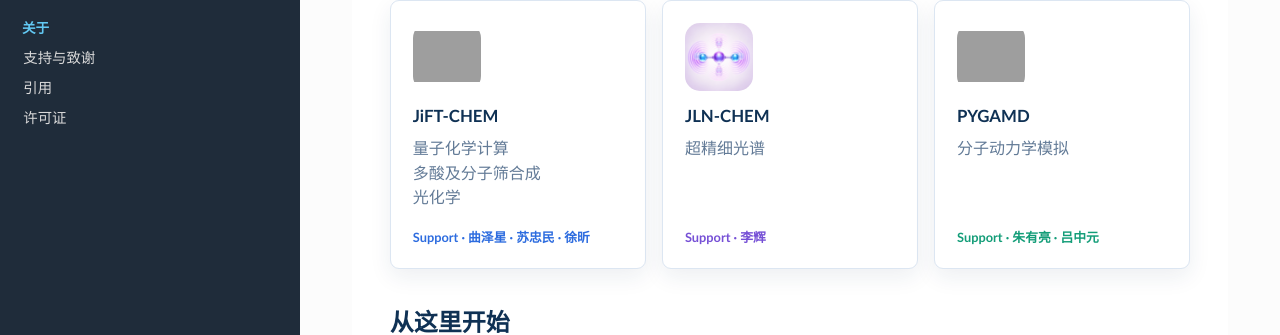
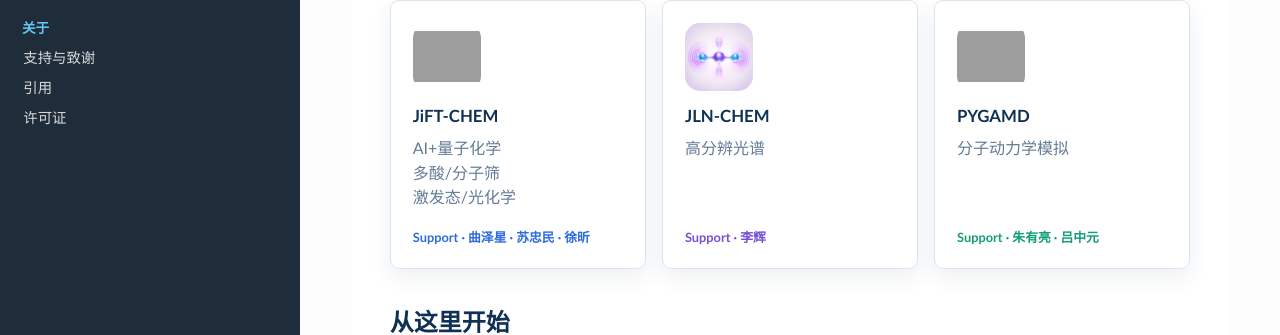
Before and after one commit to lhc007-sudo/Tang, a Sphinx documentation site: the page built from source/index.md, in a window 1280 px wide and 1336 px high. Shown: the part 671-1006 px from the top of the window. Built offline with Sphinx 7.4.7 and the Read the Docs theme 3.1.0, drawn with Linux system fonts in a browser that asks for light colours; grey boxes are pictures that could not be loaded.

Commit message:
Update website content

```diff
--- a/source/index.md
+++ b/source/index.md
@@ -16,15 +16,15 @@ TANG(唐)在 Windows 中准备计算任务，由便携式 WSL 后端自动选择
   <a class="module-card blue" href="modules/electronic-structure.html">
     <img src="_static/1-1.png" alt="电子结构理论图标">
     <strong>JiFT-CHEM</strong>
-    <span>量子化学计算</span>
-	<span>多酸及分子筛合成</span>
-	<span>光化学</span>
+    <span>AI+量子化学</span>
+	<span>多酸/分子筛</span>
+	<span>激发态/光化学</span>
     <small>Support · 曲泽星 · 苏忠民 · 徐昕</small>
   </a>
   <a class="module-card violet" href="modules/nuclear-motion.html">
     <img src="_static/1-2.png" alt="核运动理论图标">
     <strong>JLN-CHEM</strong>
-    <span>超精细光谱</span>
+    <span>高分辨光谱</span>
     <small>Support · 李辉</small>
   </a>
   <a class="module-card green" href="modules/molecular-dynamics.html">
```
